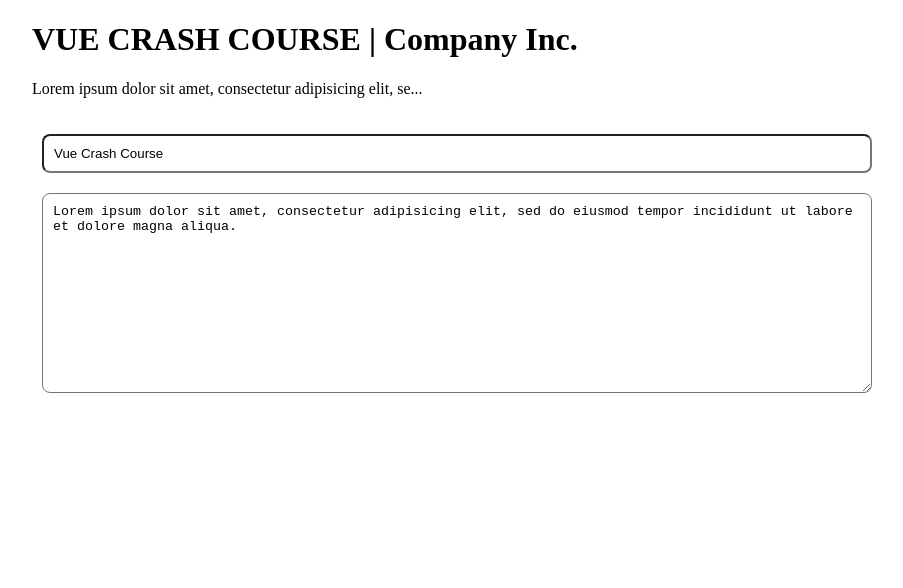
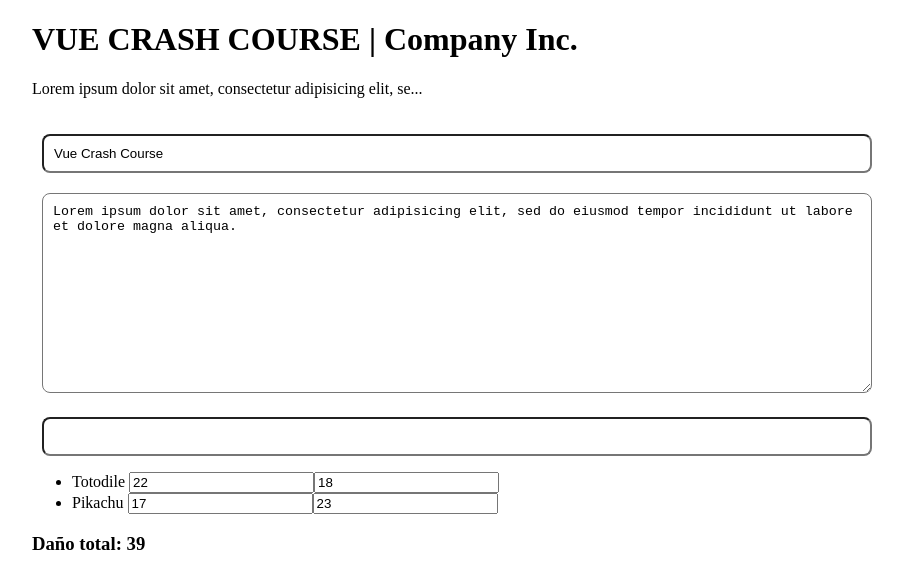
Before and after one commit to charliejuc/vuex-crash-course, a Vue app: page / in a window 1280 px wide. Shown: the top 588 px of the page, without its empty margins (183-1086 px from the left). Built offline with nearby package versions, Linux system fonts and the light colour scheme.

Commit message:
modified:   src/views/Home.vue Adds list with pokemons and totalDamage.
Adds input to create new pokemon.

Adds pokemons and newPokemon to data.

Adds totalDamage computed property.

Adds createPokemon method.

```diff
--- a/src/views/Home.vue
+++ b/src/views/Home.vue
@@ -17,6 +17,25 @@
         textarea(
           v-model="description"
         )
+      .input
+        input(
+          type="text"
+          v-model="newPokemon"
+          @keyup.enter="createPokemon"
+        )
+
+    ul
+      li(
+        v-for="pokemon of pokemons"
+      )
+        div
+          span {{ pokemon.name }}
+          input(type="number", v-model.number="pokemon.attack")
+          input(type="number", v-model.number="pokemon.defense")
+
+    //- h3 Daño total: {{ pokemons.reduce((acc, curr) => ({ attack: acc.attack + curr.attack })).attack }}
+    h3 Daño total: {{ totalDamage }}
+
     //- button(
     //-   @click="updateTitle(newTitle)"
     //- ) Write Title
@@ -34,7 +53,20 @@ export default {
     return {
       title,
       newTitle: title,
-      description: 'Lorem ipsum dolor sit amet, consectetur adipisicing elit, sed do eiusmod tempor incididunt ut labore et dolore magna aliqua.'
+      newPokemon: '',
+      description: 'Lorem ipsum dolor sit amet, consectetur adipisicing elit, sed do eiusmod tempor incididunt ut labore et dolore magna aliqua.',
+      pokemons: [
+        {
+          name: 'Totodile',
+          attack: 22,
+          defense: 18
+        },
+        {
+          name: 'Pikachu',
+          attack: 17,
+          defense: 23
+        }
+      ]
     }
   },
   created() {
@@ -43,6 +75,12 @@ export default {
   computed: {
     shortDescription() {
       return this.ellipsize(this.description)
+    },
+    totalDamage() {
+      return this.pokemons
+              .reduce((acc, curr) => ({
+                attack: acc.attack + curr.attack
+              })).attack
     }
   },
   methods: {
@@ -68,6 +106,23 @@ export default {
     },
     decreaseTitleMarginTop() {
       this.modifyTitleMarginTop(oldMarginTop => oldMarginTop - 40)
+    },
+    createPokemon() {
+      if ( ! this.newPokemon ) {
+        return
+      }
+
+      const pokemon = {
+        name: this.newPokemon,
+        attack: Math.floor(Math.random() * 40) + 1,
+        defense: Math.floor(Math.random() * 40) + 1
+      }
+
+      this.pokemons.push(pokemon)
+      // this.pokemons[0] = pokemon
+      // this.$set(this.pokemons, 0, pokemon)
+
+      this.newPokemon = ''
     }
   }
   // components: {
```
